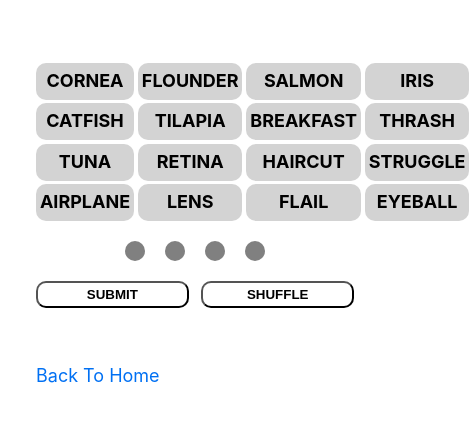
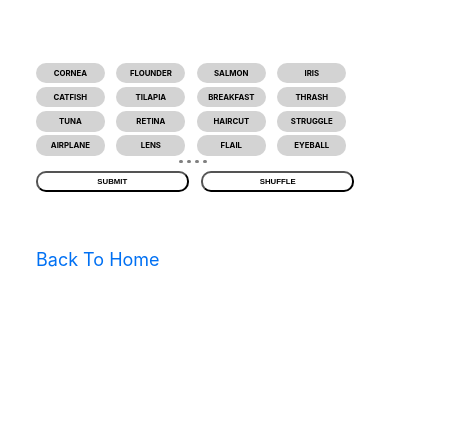
Before and after one commit to iamrita/personalwebsite, a Next.js app: page /posts/connections in a window 390 px wide. Shown: the top 422 px of the page, 469 px wide, since content can reach past the window. Built offline with nearby package versions, Linux system fonts and the light colour scheme.

Commit message:
styling better on phone

```diff
--- a/styles/utils.module.css
+++ b/styles/utils.module.css
@@ -78,13 +78,14 @@
 
 .grid {
   display: grid;
-  grid-template-columns: repeat(4, 1fr);
-  gap: 1vw;
+  grid-template-columns: repeat(4, minmax(20%, 1fr)); /* Adjust the width as needed */
+  gap: 1vw; /* Adjust the gap between grid items */
+  margin: 0 auto; /* Center the grid horizontally */
 }
 
 .square {
-  width: 100%;
-  padding: 1vw;
+  width: calc(100% - 2vw); /* Adjust the width to accommodate padding and gap */
+  padding: 1vw; /* Adjust padding as needed */
   border-radius: 10px;
   background-color: lightgray;
   display: flex;
@@ -93,18 +94,19 @@
   text-transform: uppercase;
   font-weight: bold;
   cursor: pointer;
+  font-size: clamp(2vw, 4vw, 2vw); /* Adjust the minimum, preferred, and maximum font size */
+
 }
 
 .buttons {
   display: flex;
   justify-content: space-between;
-  margin-top: 20px;
+  margin-top: 2vw; /* Adjust margin as needed */
 }
 
 .buttons .square {
   width: 48%;
-  background-color: white
-;
+  background-color: white;
 }
 
 .clicked {
@@ -122,43 +124,37 @@
   }
 
   100% {
-      transform: translateY(-120%); /* Adjust this value based on your grid's height */
+      transform: translateY(-100%); /* Adjust this value based on your grid's height */
   }
 }
 
 .backgroundEasy {
   background-color: rgb(249, 223, 109);
-  padding: 1vw;
-  margin-bottom:1vw;
+  padding: 1vw; /* Adjust padding as needed */
+  margin-bottom: 1vw; /* Adjust margin as needed */
   text-align: center;
   flex-direction: column;
 }
-
 .backgroundMedium {
   background-color: rgb(160, 195, 90);
-  padding: 1vw;
-  margin-bottom:1vw;
+  padding: 1vw; /* Adjust padding as needed */
+  margin-bottom: 1vw; /* Adjust margin as needed */
   text-align: center;
   flex-direction: column;
-
 }
-
 .backgroundHard {
   background-color: rgb(176, 196, 239);
-  padding: 1vw;
-  margin-bottom:1vw;
+  padding: 1vw; /* Adjust padding as needed */
+  margin-bottom: 1vw; /* Adjust margin as needed */
   text-align: center;
   flex-direction: column;
-
 }
-
 .backgroundDifficult {
   background-color: rgb(186, 129, 197);
-  padding: 1vw;
-  margin-bottom:1vw;
+  padding: 1vw; /* Adjust padding as needed */
+  margin-bottom: 1vw; /* Adjust margin as needed */
   text-align: center;
   flex-direction: column;
-
 }
 
 .circleContainer {
@@ -167,11 +163,10 @@
 }
 
 .circle {
-  width: 20px;
-  height: 20px;
+  width: 1vw; /* Adjust circle size as needed */
+  height: 1vw; /* Adjust circle size as needed */
   border-radius: 50%;
   background-color: gray; /* Change color as needed */
-  margin-right: 5px; /* Adjust spacing between circles */
-  margin-top:20px;
-  margin-inline: 10px;
+  margin-right: 1vw; /* Adjust spacing between circles */
+  margin-top: 1vw; /* Adjust margin as needed */
 }
```
